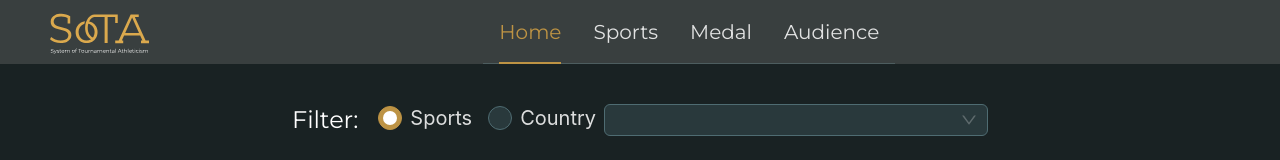
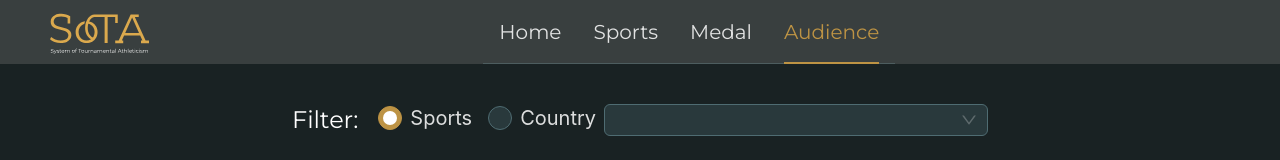
Before and after one commit to SPaM-Skill-Issue/sota-frontend, a React (Vite) app: page /audience in a window 1280 px wide. Shown: the top 160 px of the page. Built offline with nearby package versions, Linux system fonts and the light colour scheme.

Commit message:
fix navbar state dont match and change path for most interest sports to audient as it should be . That want I do yes I did it

```diff
--- a/src/components/headerNavigation.tsx
+++ b/src/components/headerNavigation.tsx
@@ -1,6 +1,6 @@
 import React from 'react';
 import { Menu } from 'antd';
-import { Link } from 'react-router-dom';
+import { Link, useLocation } from 'react-router-dom';
 
 const items = [
     {
@@ -26,8 +26,11 @@ const items = [
 ];
 
 const HeaderNavigation: React.FC = () => {
+    const location = useLocation();
+    const activeKey = items.find(item => location.pathname.includes(item.key))?.key || "home";
+
     return (
-        <Menu defaultSelectedKeys={['home']} mode="horizontal" className="bg-eeric-black-light w-fit font-primary text-xl">
+        <Menu selectedKeys={[activeKey]} mode="horizontal" className="bg-eeric-black-light w-fit font-primary text-xl">
             {items.map((item) => (
                 <Menu.Item key={item.key} className="text-white">
                     <Link to={item.path}>{item.label}</Link>
--- a/src/components/mostInterestSports.tsx
+++ b/src/components/mostInterestSports.tsx
@@ -40,7 +40,7 @@ const MostInterestSports = () => {
                 </div>
             </div>
             <div className="flex w-full justify-end pb-5 pr-5 text-white">
-                <a href="/medal">Overall audience page <ArrowRightOutlined /></a>
+                <a href="/audience">Overall audience page <ArrowRightOutlined /></a>
             </div>
         </div>
     )
```
